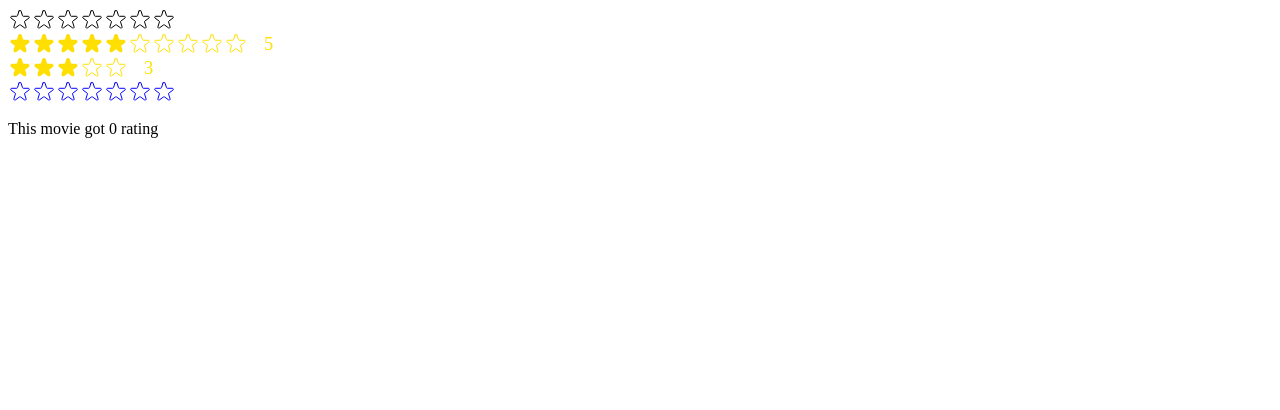
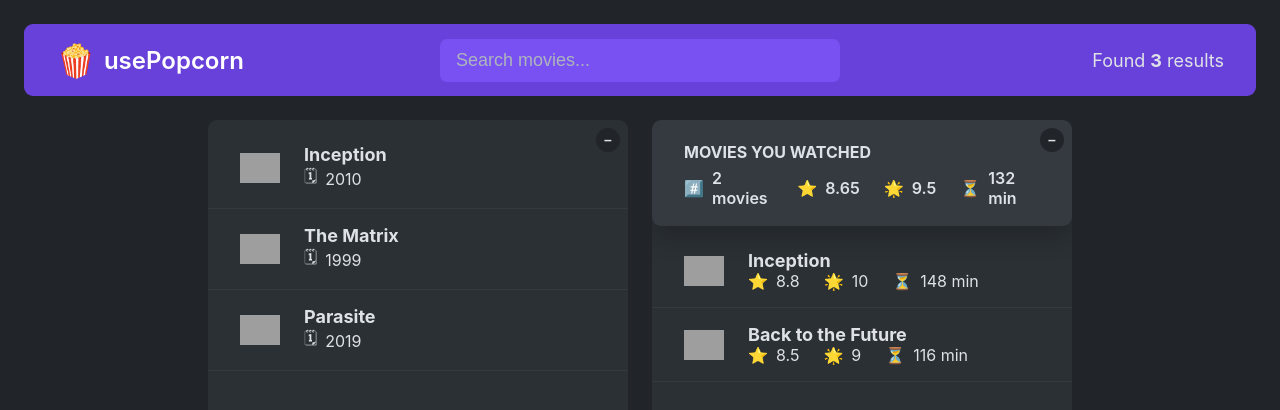
Before and after one commit to hasnatamjad/UsePopcorn, a React (Create React App) app: page / in a window 1280 px wide. Shown: the top 410 px of the page. Built offline with nearby package versions, Linux system fonts and the light colour scheme; grey boxes are pictures that could not be loaded.

Commit message:
old fetch method
testing the old approach of fetching data with fetch function of JS

```diff
--- a/src/App.js
+++ b/src/App.js
@@ -47,12 +47,19 @@ const tempWatchedData = [
   },
 ];
 
+// http://www.omdbapi.com/?i=tt3896198&apikey=b69222f7
+
+const movieKey = "b69222f7";
 const average = (arr) =>
   arr.reduce((acc, cur, i, arr) => acc + cur / arr.length, 0);
 
 export default function App() {
   const [movies, setMovies] = useState(tempMovieData);
   const [watched, setWatched] = useState(tempWatchedData);
+
+  // fetch(`http://www.omdbapi.com/?apikey=${movieKey}&`)
+  //   .then((res) => res.json())
+  //   .then((data) => setMovies(data.Search));
 
   return (
     <>
--- a/src/index.js
+++ b/src/index.js
@@ -1,7 +1,7 @@
 import React, { useState } from "react";
 import ReactDOM from "react-dom/client";
-// import "./index.css";
-// import App from "./App";
+import "./index.css";
+import App from "./App";
 import StarRating from "./StarRating";
 
 function TestRating() {
@@ -17,14 +17,14 @@ function TestRating() {
 const root = ReactDOM.createRoot(document.getElementById("root"));
 root.render(
   <React.StrictMode>
-    {/* <App /> */}
-    <StarRating maxRating={7} color={"#000"} />
+    <App />
+    {/* <StarRating maxRating={7} color={"#000"} />
     <StarRating maxRating={10} defaultRating={5} />
     <StarRating
       maxRating={5}
       messages={["bad", "Ok", "Good", "Excellent"]}
       defaultRating={3}
     />
-    <TestRating />
+    <TestRating /> */}
   </React.StrictMode>
 );
```
